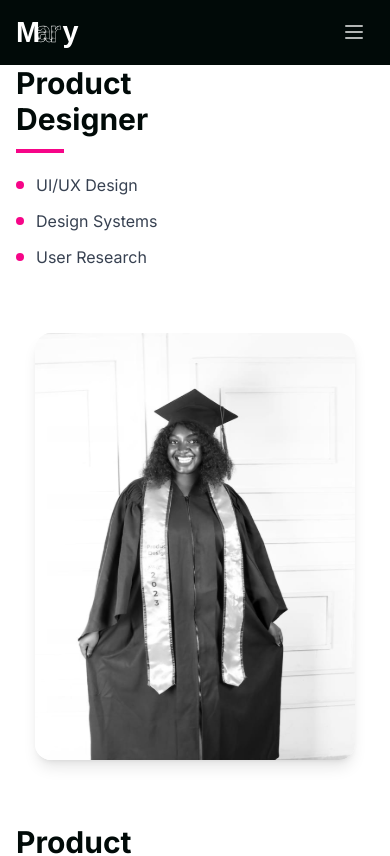
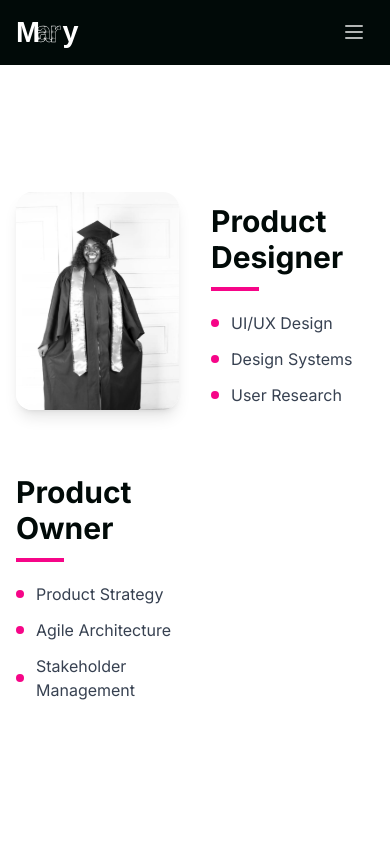
Before and after one commit to Mary-M-dev/UI-UX-Portfolio, a React (Vite) app: page / in a window 390 px wide. Shown: the top 856 px of the page. Built offline with nearby package versions, Linux system fonts and the light colour scheme.

Commit message:
Mobile responsiveness fixes across all pages

```diff
--- a/src/pages/CaseStudy.jsx
+++ b/src/pages/CaseStudy.jsx
@@ -69,7 +69,7 @@ export default function CaseStudy() {
                   className="flex flex-col items-center"
                 >
                   {/* Phone shell */}
-                  <div className="relative" style={{ width: '220px', height: '440px' }}>
+                  <div className="relative" style={{ width: '200px', height: '400px' }}>
                     {/* Outer body */}
                     <div className="absolute inset-0 bg-gray-800 rounded-[2.8rem] border-4 border-gray-600 shadow-2xl"></div>
                     {/* Side buttons left */}
--- a/src/pages/Home.jsx
+++ b/src/pages/Home.jsx
@@ -13,13 +13,13 @@ export default function Home() {
       {/* Hero Section */}
       <section className="relative min-h-screen flex items-center justify-center px-0 sm:px-0 lg:px-0 overflow-hidden pb-20">
         <div className="max-w-6xl mx-auto w-full px-4 sm:px-6 lg:px-8">
-          <div className="grid grid-cols-1 md:grid-cols-12 gap-8 items-center">
+          <div className="grid grid-cols-2 md:grid-cols-12 gap-8 items-center">
 
             {/* Left Column - Product Designer */}
             <motion.div
               animate={{ opacity: isHovering ? 0.15 : 1 }}
               transition={{ duration: 0.4 }}
-              className="md:col-span-3 flex flex-col justify-center mb-8 md:mb-0"
+              className="md:col-span-3 flex flex-col justify-center order-2 md:order-1 mb-6 md:mb-0"
             >
               <div className="space-y-5">
                 <div>
@@ -44,7 +44,7 @@ export default function Home() {
               initial={{ opacity: 0, scale: 0.95 }}
               animate={{ opacity: 1, scale: 1 }}
               transition={{ duration: 0.8, delay: 0.2 }}
-              className="md:col-span-6 flex justify-center mb-8 md:mb-0"
+              className="md:col-span-6 flex justify-center order-1 md:order-2 mb-8 md:mb-0"
               onMouseEnter={() => setIsHovering(true)}
               onMouseLeave={() => setIsHovering(false)}
             >
@@ -122,7 +122,7 @@ export default function Home() {
             <motion.div
               animate={{ opacity: isHovering ? 1 : 1 }}
               transition={{ duration: 0.4 }}
-              className="md:col-span-3 flex flex-col justify-center"
+              className="md:col-span-3 flex flex-col justify-center order-3"
             >
               <div className="space-y-5">
                 <div>
```
